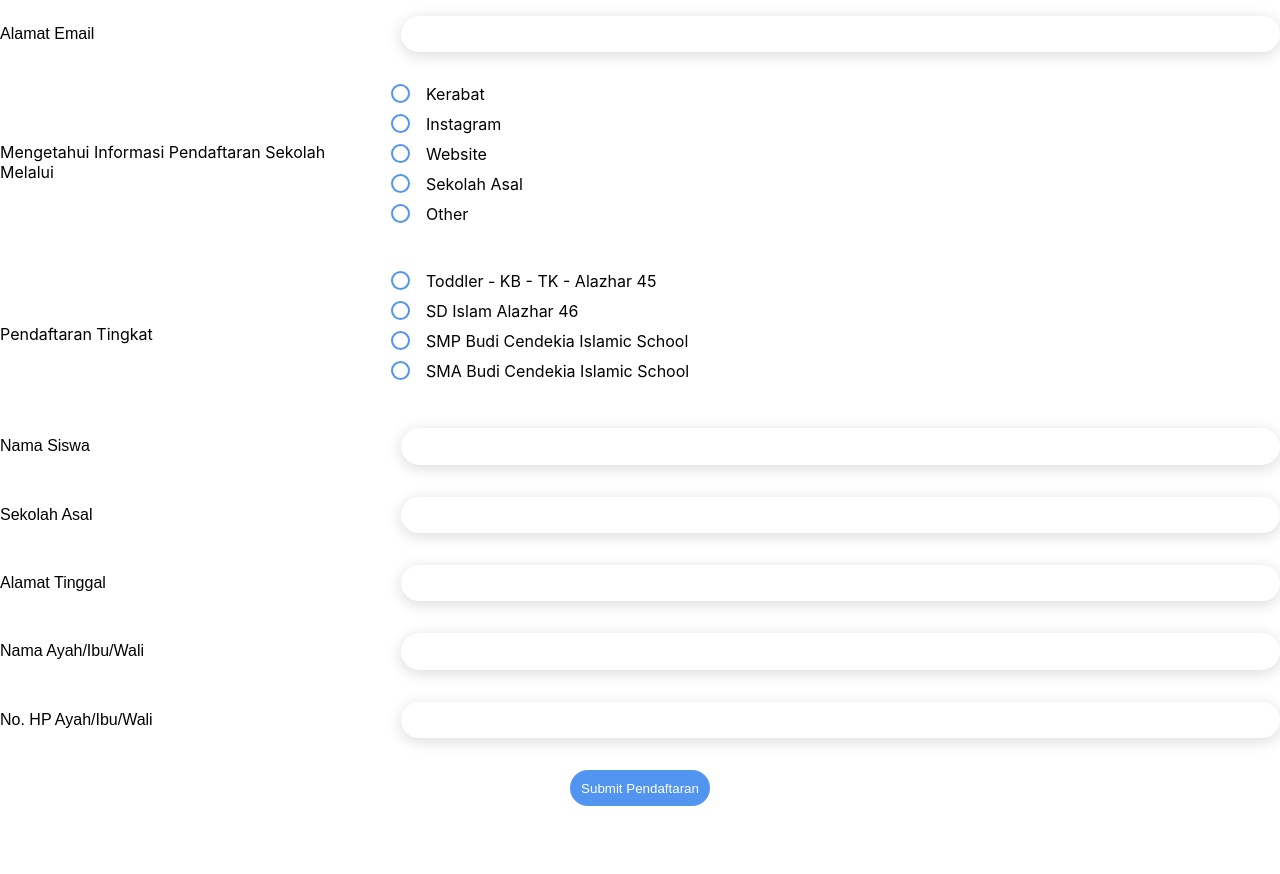
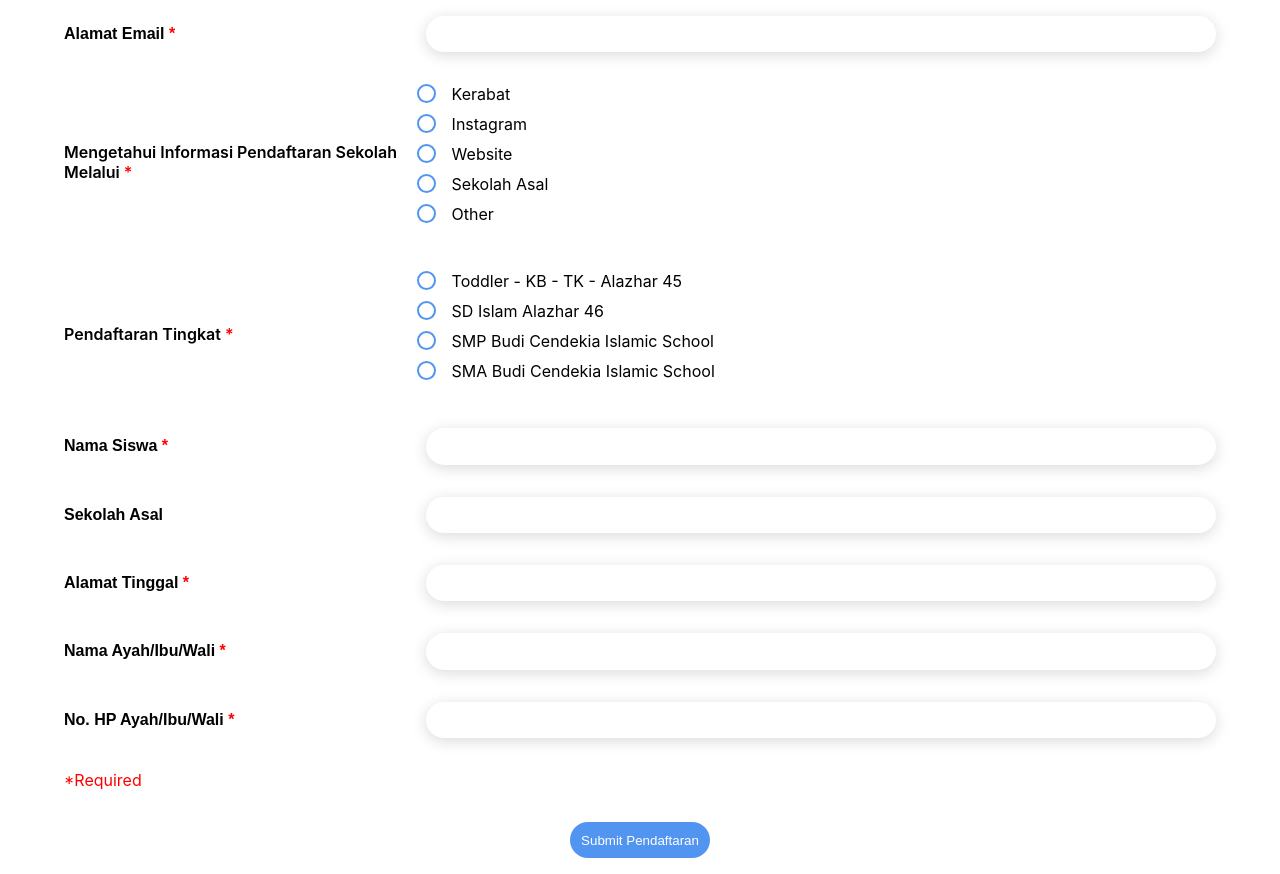
Before and after one commit to inkariyadi/smesta-ypbic, a React (Create React App) app in the folder my-app/: page / in a window 1280 px wide. Before the commit the page ends 822 px from the top, so only its background shows below. Built offline with nearby package versions, Linux system fonts and the light colour scheme.

Commit message:
adding required

```diff
--- a/my-app/src/Form.js
+++ b/my-app/src/Form.js
@@ -27,14 +27,14 @@
         <div className="container">
         <form  ref={FormRef} onSubmit={handleSubmit} name="google-sheet" className="form-gsheet">
         <div className="input-style">
-            <label htmlFor='email'>
+            <label htmlFor='email' className="required">
                 Alamat Email
             </label>
             <input type="email" id="email"  name="email" placeholder='' required/>
         </div>
         <div className="input-style-radio">
             <div className="flex1">
-                <p>Mengetahui Informasi Pendaftaran Sekolah Melalui</p>
+                <p className="required">Mengetahui Informasi Pendaftaran Sekolah Melalui</p>
             </div>
             <div className="flex2">
                 <div>
@@ -71,7 +71,7 @@
         </div>
         <div className="input-style-radio">
             <div className="flex1">
-                <p>Pendaftaran Tingkat</p>
+                <p className="required">Pendaftaran Tingkat</p>
             </div>
             <div className="flex2">
                 <div>
@@ -101,24 +101,27 @@
             </div>
         </div>
         <div className="input-style">
-            <label htmlFor='name'>Nama Siswa</label>
+            <label className="required" htmlFor='name'>Nama Siswa</label>
             <input type="text" name="name" placeholder='' required />
         </div>
         <div className="input-style">
             <label htmlFor='previous_school'>Sekolah Asal</label>
-            <input type="text" name="previous_school" placeholder=''  required/>
+            <input type="text" name="previous_school" placeholder=''/>
         </div>
         <div className="input-style">
-            <label htmlFor='address'>Alamat Tinggal</label>
+            <label className="required" htmlFor='address'>Alamat Tinggal</label>
             <input type="text" name="address" placeholder='' required />
         </div>
         <div className="input-style">
-            <label htmlFor='guardian'>Nama Ayah/Ibu/Wali</label>
+            <label className="required" htmlFor='guardian'>Nama Ayah/Ibu/Wali</label>
             <input type="text" name="guardian" placeholder='' required />
         </div>
         <div className="input-style">
-            <label htmlFor='phone'>No. HP Ayah/Ibu/Wali</label>
+            <label className="required" htmlFor='phone'>No. HP Ayah/Ibu/Wali</label>
             <input type="tel" name="phone" placeholder='' pattern="[0-9]{8,12}" required/>
+        </div>
+        <div>
+            <p className="p-required">*Required</p>
         </div>
         <div className="input-style-2">
 
@@ -145,7 +148,12 @@
         }
 
         .form-gsheet {
-            width: 100%;
+            width: 90%;
+
+            .p-required {
+                color: red;
+                text-align: left;
+            }
 
             .input-style{
                 padding-top: 0.8em;
@@ -159,9 +167,15 @@
                 label{
                     font-family: 'Poppins', sans-serif;
                     flex: 30%;
+                    font-weight: 600;
                     @media(max-width: 610px){
                         flex: 50%;
                     }
+                }
+
+                .required:after {
+                    content:" *";
+                    color: red;
                 }
 
                 input{
@@ -206,13 +220,15 @@
                 padding: 1em 0;
                 .flex1 {
                     flex: 30%;
+                    font-weight: 600;
                     @media(max-width: 610px){
                         flex: 40%;
                     }
-                }
 
-                .flex3 {
-                    flex: 70%;
+                    .required:after {
+                        content:" *";
+                        color: red;
+                    }
                 }
 
                 .flex2 {
```
